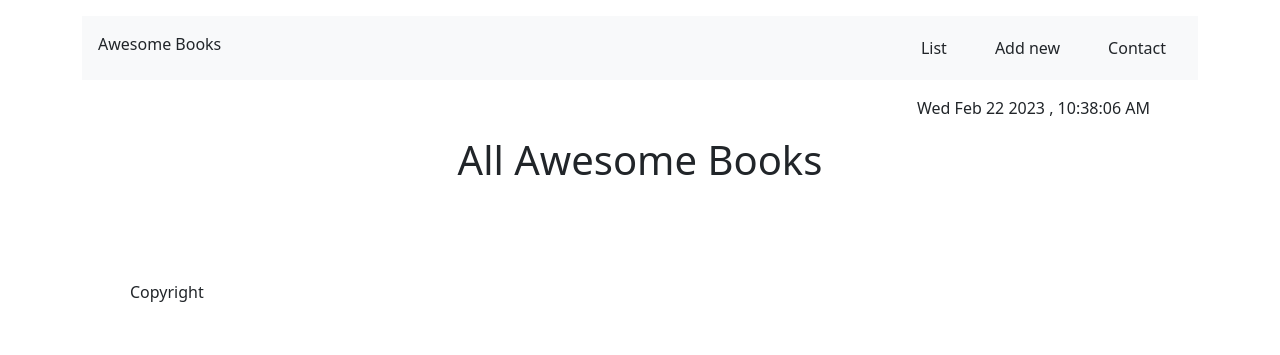
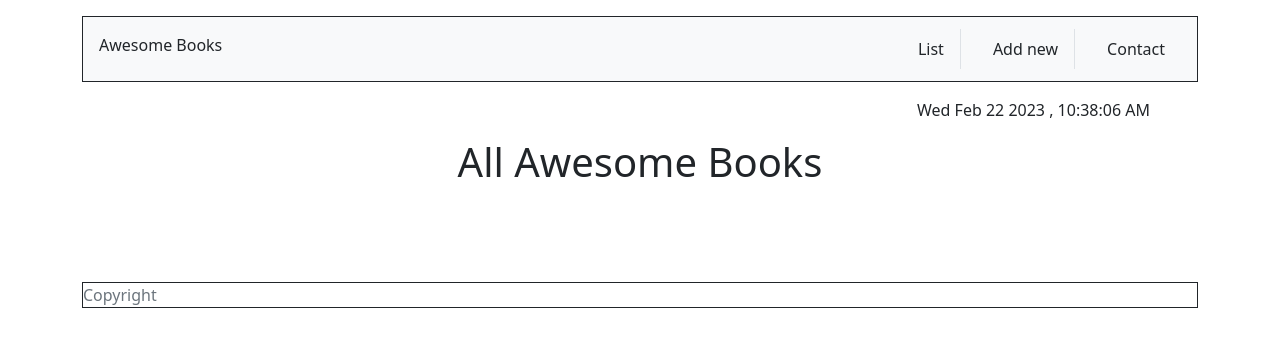
Before and after one commit to fuadmoin/library, a website: page index.html in a window 1280 px wide. Drawn offline with nearby package versions, Linux system fonts and the light colour scheme.

Commit message:
fixed footer

```diff
--- a/index.html
+++ b/index.html
@@ -12,21 +12,26 @@
       crossorigin="anonymous"
     />
   </head>
-  <body class="container">
+  <body>
+    <div class="wrapper container mb-5">
       <nav
-      class="d-flex justify-content-between mb-2 mt-3 navbar navbar-light bg-light"
+        class="d-flex justify-content-between mb-2 mt-3 navbar navbar-light bg-light border border-dark"
       >
         <div class="mt-2 ms-3"><p>Awesome Books</p></div>
         <div>
           <ul class="d-flex justify-content-around nav">
-          <li class="me-3 nav-item">
-            <a class="nav-link active link-dark" id="toList" href="#books">List</a>
+            <li class="me-3 nav-item border-end">
+              <a class="nav-link active link-dark" id="toList" href="#books">
+                List
+              </a>
             </li>
-          <li class="me-3 nav-item">
+            <li class="me-3 nav-item border-end">
               <a class="nav-link link-dark" id="toAdd" href="#add">Add new</a>
             </li>
             <li class="me-3 nav-item">
-            <a class="nav-link link-dark" id="toContact" href="#contact">Contact</a>
+              <a class="nav-link link-dark" id="toContact" href="#contact">
+                Contact
+              </a>
             </li>
           </ul>
         </div>
@@ -85,8 +90,12 @@
           </ul>
         </section>
       </div>
-    <footer class="contrast-footer footer-dark footer-shadow-dark p-5">Copyright</footer>
-
+    </div>
+    <footer id="footer" class="container">
+      <div class="border border-dark">
+        <span class="text-muted">Copyright</span>
+      </div>
+    </footer>
     <script src="script.js"></script>
     <script
       src="https://cdn.jsdelivr.net/npm/bootstrap@5.0.2/dist/js/bootstrap.bundle.min.js"
--- a/styles.css
+++ b/styles.css
@@ -4,4 +4,17 @@ body {
   font-family: 'Poppins', sans-serif;
   font-size: 62.5%;
   background-color: #e5e5e5;
+  height: 100vh;
 }
+
+.wrapper {
+  min-height: 100vh;
+  margin-bottom: -50px;
+}
+
+#footer {
+  position: absolute;
+  bottom: 0;
+  width: 100%;
+  height: 50px;
+}
```
Lines whose indentation alone changed are shown as unchanged.
